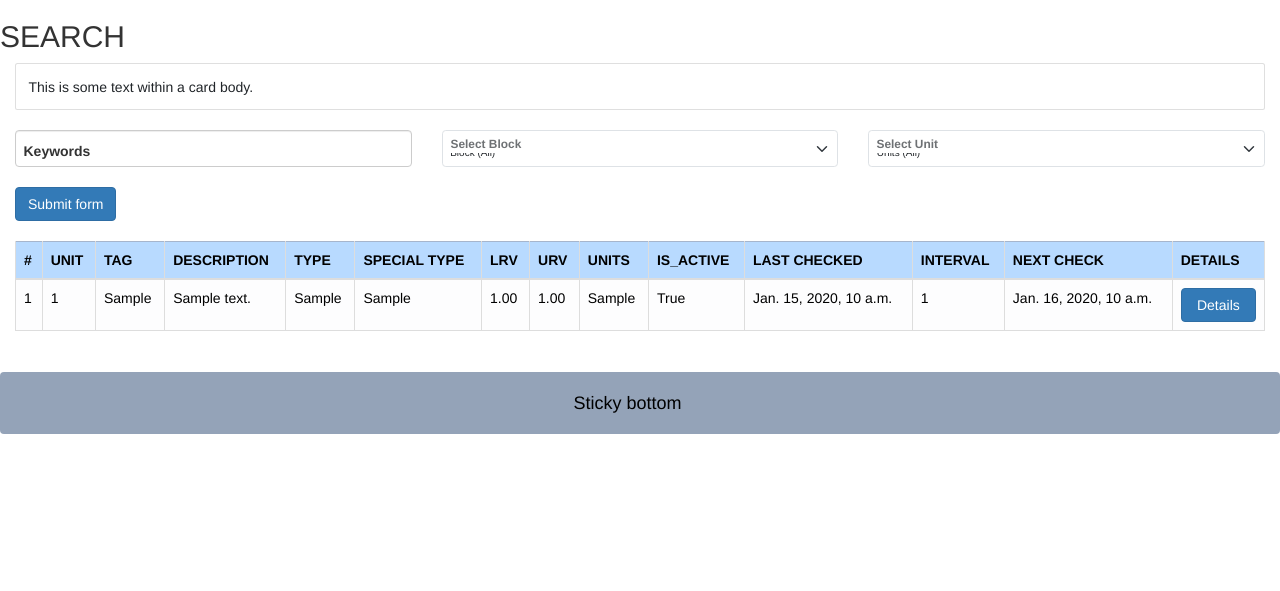
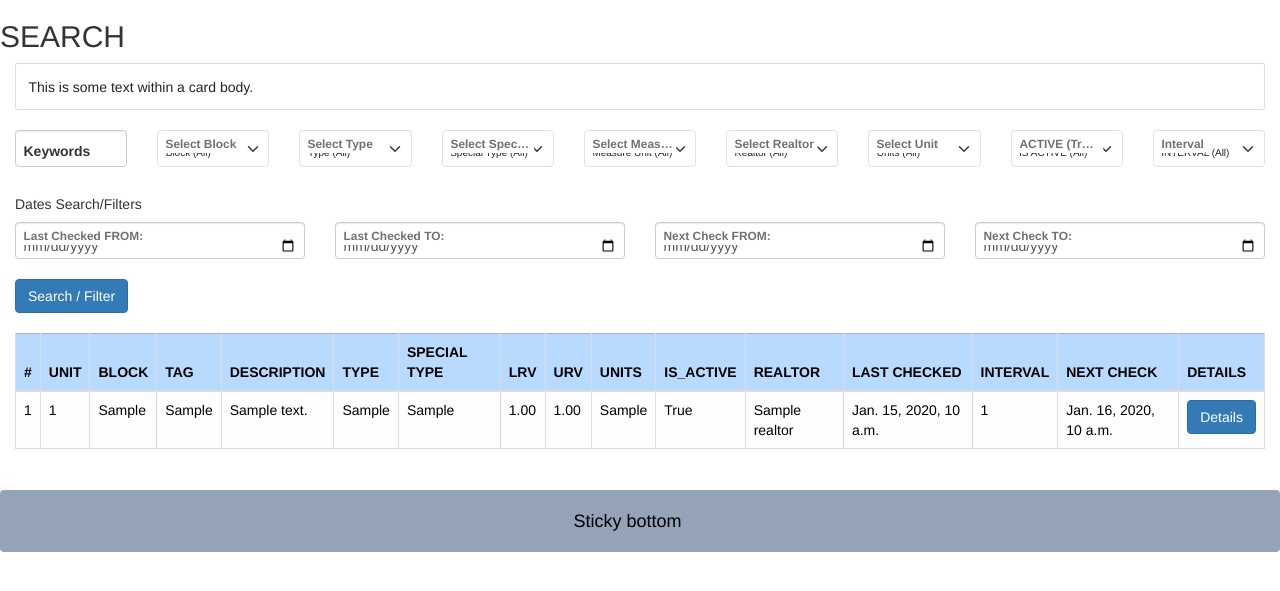
Before and after one commit to testpageAN/instr_project, a Django app: page /listings/search in a window 1280 px wide. Shown: the part 144-735 px from the top of the page. Run offline with Django 4.2, Linux system fonts and the light colour scheme; tables that the repository leaves empty hold one stand-in row (values such as "Sample post"); some libraries are stand-ins or nearby versions; some web fonts are replaced.

Commit message:
05-02, se kalo dromo no7

```diff
--- a/listings/views.py
+++ b/listings/views.py
@@ -10,7 +10,7 @@ from datetime import timedelta, date
 from django.core.paginator import Paginator, EmptyPage, PageNotAnInteger
 from .my_functions import update_next_check, update_last_checked
 from django.views.generic.detail import DetailView
-from .choices import units_choices, blocks_choices, control_users
+from .choices import units_choices, blocks_choices, control_users, types_choices, special_types_choices, measure_units_choices, realtors_choices, is_active_choices, intervals_choices
 
 from django.contrib.auth.mixins import LoginRequiredMixin
 from django.shortcuts import render, redirect, get_object_or_404
@@ -149,30 +149,101 @@ def search(request):
         keywords = request.GET['keywords']
         if keywords:
             queryset_list = queryset_list.filter(tag__icontains=keywords)
+            update_next_check(queryset_list)
+
+    # Last Checked from
+    if 'last_checked_from' in request.GET:
+        last_checked_from = request.GET['last_checked_from']
+        if last_checked_from:
+            queryset_list = queryset_list.filter(last_checked__gte=last_checked_from)
+            update_next_check(queryset_list)
+
+    # Is Active
+    if 'is_active' in request.GET:
+        is_active = request.GET['is_active']
+        if is_active:
+            queryset_list = queryset_list.filter(is_active__iexact=is_active)
+            update_next_check(queryset_list)
+
+    # Last Checked to
+    if 'last_checked_to' in request.GET:
+        last_checked_to = request.GET['last_checked_to']
+        if last_checked_to:
+            queryset_list = queryset_list.filter(last_checked__lte=last_checked_to)
+            update_next_check(queryset_list)
+
+    # Next Check from
+    if 'next_check_from' in request.GET:
+        next_check_from = request.GET['next_check_from']
+        if next_check_from:
+            queryset_list = queryset_list.filter(next_check__gte=next_check_from)
+            update_next_check(queryset_list)
+
+    # Next Check to
+    if 'next_check_to' in request.GET:
+        next_check_to = request.GET['next_check_to']
+        if next_check_to:
+            queryset_list = queryset_list.filter(next_check__lte=next_check_to)
+            update_next_check(queryset_list)
 
     # Block
     if 'block' in request.GET:
         block = request.GET['block']
         if block:
             queryset_list = queryset_list.filter(block__iexact=block)
+            update_next_check(queryset_list)
+
+    # Interval
+    if 'interval' in request.GET:
+        interval = request.GET['interval']
+        if interval:
+            queryset_list = queryset_list.filter(interval__iexact=interval)
+            update_next_check(queryset_list)
 
     # Unit
     if 'unit' in request.GET:
         unit = request.GET['unit']
         if unit:
-
             queryset_list = queryset_list.filter(unit__iexact=unit)
             update_next_check(queryset_list)
 
-    # # Realtor
-    # if 'realtor' in request.GET:
-    #     realtor = request.GET['realtor']
-    #     if realtor:
-    #         queryset_list = queryset_list.filter(realtor__name__iexact=realtor)
+    # Type
+    if 'type' in request.GET:
+        type = request.GET['type']
+        if type:
+            queryset_list = queryset_list.filter(type__iexact=type)
+            update_next_check(queryset_list)
+
+    # special_Type
+    if 'special_type' in request.GET:
+        special_type = request.GET['special_type']
+        if special_type:
+            queryset_list = queryset_list.filter(special_type__iexact=special_type)
+            update_next_check(queryset_list)
+
+    # Measure_Units
+    if 'units' in request.GET:
+        units = request.GET['units']
+        if units:
+            queryset_list = queryset_list.filter(units__iexact=units)
+            update_next_check(queryset_list)
+
+    # Realtor
+    if 'realtor' in request.GET:
+        realtor = request.GET['realtor']
+        if realtor:
+            queryset_list = queryset_list.filter(realtor__name__iexact=realtor)
+            update_next_check(queryset_list)
 
     context = {
         'units_choices': units_choices,
         'blocks_choices': blocks_choices,
+        'types_choices': types_choices,
+        'special_types_choices': special_types_choices,
+        'measure_units_choices': measure_units_choices,
+        'realtors_choices': realtors_choices,
+        'is_active_choices': is_active_choices,
+        'intervals_choices': intervals_choices,
         'listings': queryset_list,
         'values': request.GET
     }
--- a/templates/listings/search.html
+++ b/templates/listings/search.html
@@ -24,17 +24,6 @@
                 </div>
             </div>
 
-{#            <div class="col-md">#}
-{#                <div class="form-floating">#}
-{#                    <input type="text" class="form-select" id="floatingInputGrid" placeholder="Select Block" name="block" list="blocks">#}
-{#                    <datalist id="blocks">#}
-{#                        {% for key, value in blocks_choices.items %}#}
-{#                            <option name='{{ value }}' value="{{ key }}">{{ value }}</option>#}
-{#                        {% endfor %}#}
-{#                    </datalist>#}
-{#                    <label for="floatingInputGrid">Block (All)</label>#}
-{#                </div>#}
-{#            </div>#}
 
             <div class="col-md">
                 <div class="form-floating">
@@ -53,10 +42,80 @@
                 </div>
             </div>
 
+
+            <div class="col-md">
+                <div class="form-floating">
+                    <select name="type" class="form-select" id="floatingSelectGrid">
+{#                        <option selected="true" disabled="disabled">Block (All)</option>#}
+                        <option value="">Type (All)</option>
+                        {% for key, value in types_choices.items %}
+                        <option value="{{ key }}"
+                                {% if key == values.type %}
+                                    selected
+                                {% endif %}
+                        >{{ value }}</option>
+                        {% endfor %}
+                    </select>
+                    <label for="floatingSelectGrid">Select Type</label>
+                </div>
+            </div>
+
+            <div class="col-md">
+                <div class="form-floating">
+                    <select name="special_type" class="form-select" id="floatingSelectGrid">
+{#                        <option selected="true" disabled="disabled">Block (All)</option>#}
+                        <option value="">Special Type (All)</option>
+                        {% for key, value in special_types_choices.items %}
+                        <option value="{{ key }}"
+                                {% if key == values.special_type %}
+                                    selected
+                                {% endif %}
+                        >{{ value }}</option>
+                        {% endfor %}
+                    </select>
+                    <label for="floatingSelectGrid">Select Special Type</label>
+                </div>
+            </div>
+
+
+            <div class="col-md">
+                <div class="form-floating">
+                    <select name="units" class="form-select" id="floatingSelectGrid">
+{#                        <option selected="true" disabled="disabled">Block (All)</option>#}
+                        <option value="">Measure Unit (All)</option>
+                        {% for key, value in measure_units_choices.items %}
+                        <option value="{{ key }}"
+                                {% if key == values.measure_units %}
+                                    selected
+                                {% endif %}
+                        >{{ value }}</option>
+                        {% endfor %}
+                    </select>
+                    <label for="floatingSelectGrid">Select Meas. Unit</label>
+                </div>
+            </div>
+
+
+            <div class="col-md">
+                <div class="form-floating">
+                    <select name="realtor" class="form-select" id="floatingSelectGrid">
+{#                        <option selected="true" disabled="disabled">Block (All)</option>#}
+                        <option value="">Realtor (All)</option>
+                        {% for key, value in realtors_choices.items %}
+                        <option value="{{ key }}"
+                                {% if key == values.realtor %}
+                                    selected
+                                {% endif %}
+                        >{{ value }}</option>
+                        {% endfor %}
+                    </select>
+                    <label for="floatingSelectGrid">Select Realtor</label>
+                </div>
+            </div>
+
             <div class="col-md">
                 <div class="form-floating">
                     <select name="unit" class="form-select" id="floatingSelectGrid">
-{#                        <option selected="true" disabled="disabled">Units (All)</option>#}
                         <option value="">Units (All)</option>
                             {% for key, value in units_choices.items %}
                                 <option value="{{ key }}"
@@ -69,10 +128,78 @@
                     <label for="floatingSelectGrid">Select Unit</label>
                 </div>
             </div>
+
+            <div class="col-md">
+                <div class="form-floating">
+                    <select name="is_active" class="form-select" id="floatingSelectGrid">
+                        <option value="">IS ACTIVE (All)</option>
+                            {% for key, value in is_active_choices.items %}
+                                <option value="{{ key }}"
+                                    {% if key == values.is_active %}
+                                    selected
+                                    {% endif %}
+                                >{{ value }}</option>
+                            {% endfor %}
+                    </select>
+                    <label for="floatingSelectGrid">ACTIVE (True/False)</label>
+                </div>
+            </div>
+
+            <div class="col-md">
+                <div class="form-floating">
+                    <select name="interval" class="form-select" id="floatingSelectGrid">
+                        <option value="">INTERVAL (All)</option>
+                            {% for key, value in intervals_choices.items %}
+                                <option value="{{ key }}"
+                                    {% if key == values.interval %}
+                                    selected
+                                    {% endif %}
+                                >{{ value }}</option>
+                            {% endfor %}
+                    </select>
+                    <label for="floatingSelectGrid">Interval </label>
+                </div>
+            </div>
+
+
         </div>
 
+    <br>
+    <h5>Dates Search/Filters</h5>
+
+{#    Second Row of Search / Filters#}
+    <div class="row g-2">
+
+        <div class="col-md">
+            <div class="form-floating">
+                <input type="date" class="form-control" id="floatingInputGrid" placeholder="" name="last_checked_from" value="{{ values.last_checked_from }}">
+                <label for="floatingSelectGrid">Last Checked FROM:</label>
+            </div>
+        </div>
+
+        <div class="col-md">
+            <div class="form-floating">
+                <input type="date" class="form-control" id="floatingInputGrid" placeholder="" name="last_checked_to" value="{{ values.last_checked_to }}">
+                <label for="floatingSelectGrid">Last Checked TO:</label>
+            </div>
+        </div>
+
+        <div class="col-md">
+            <div class="form-floating">
+                <input type="date" class="form-control" id="floatingInputGrid" placeholder="" name="next_check_from" value="{{ values.next_check_from }}">
+                <label for="floatingSelectGrid">Next Check FROM:</label>
+            </div>
+        </div>
+
+        <div class="col-md">
+            <div class="form-floating">
+                <input type="date" class="form-control" id="floatingInputGrid" placeholder="" name="next_check_to" value="{{ values.next_check_to }}">
+                <label for="floatingSelectGrid">Next Check TO:</label>
+            </div>
+        </div>
+    </div>
         <br>
-        <button class="btn btn-primary" type="submit">Submit form</button>
+        <button class="btn btn-primary" type="submit">Search / Filter</button>
     </form>
 </div>
     <br>
@@ -85,6 +212,7 @@
                 <tr class="table-primary">
                     <th scope="col">#</th>
                     <th scope="col">UNIT</th>
+                    <th scope="col">BLOCK</th>
                     <th scope="col">TAG</th>
                     <th scope="col">DESCRIPTION</th>
                     <th scope="col">TYPE</th>
@@ -93,6 +221,7 @@
                     <th scope="col">URV</th>
                     <th scope="col">UNITS</th>
                     <th scope="col">IS_ACTIVE</th>
+                    <th scope="col">REALTOR</th>
                     <th scope="col">LAST CHECKED</th>
                     <th scope="col">INTERVAL</th>
                     <th scope="col">NEXT CHECK</th>
@@ -107,6 +236,7 @@
 {#                      <th scope="row">{{ listing.id }}</th>#}
                         <td>{{ listing.id }}</td>
                         <td>{{ listing.unit }}</td>
+                        <td>{{ listing.block }}</td>
                         <td>{{ listing.tag }}</td>
                         <td>{{ listing.description }}</td>
                         <td>{{ listing.type }}</td>
@@ -115,6 +245,7 @@
                         <td>{{ listing.urv }}</td>
                         <td>{{ listing.units }}</td>
                         <td>{{ listing.is_active }}</td>
+                        <td>{{ listing.realtor }}</td>
                         <td>{{ listing.last_checked }}</td>
                         <td>{{ listing.interval }}</td>
                         <td> {{ listing.next_check }}</td>
```
Also changed, not shown: listings/choices.py (+91 -26 lines).
